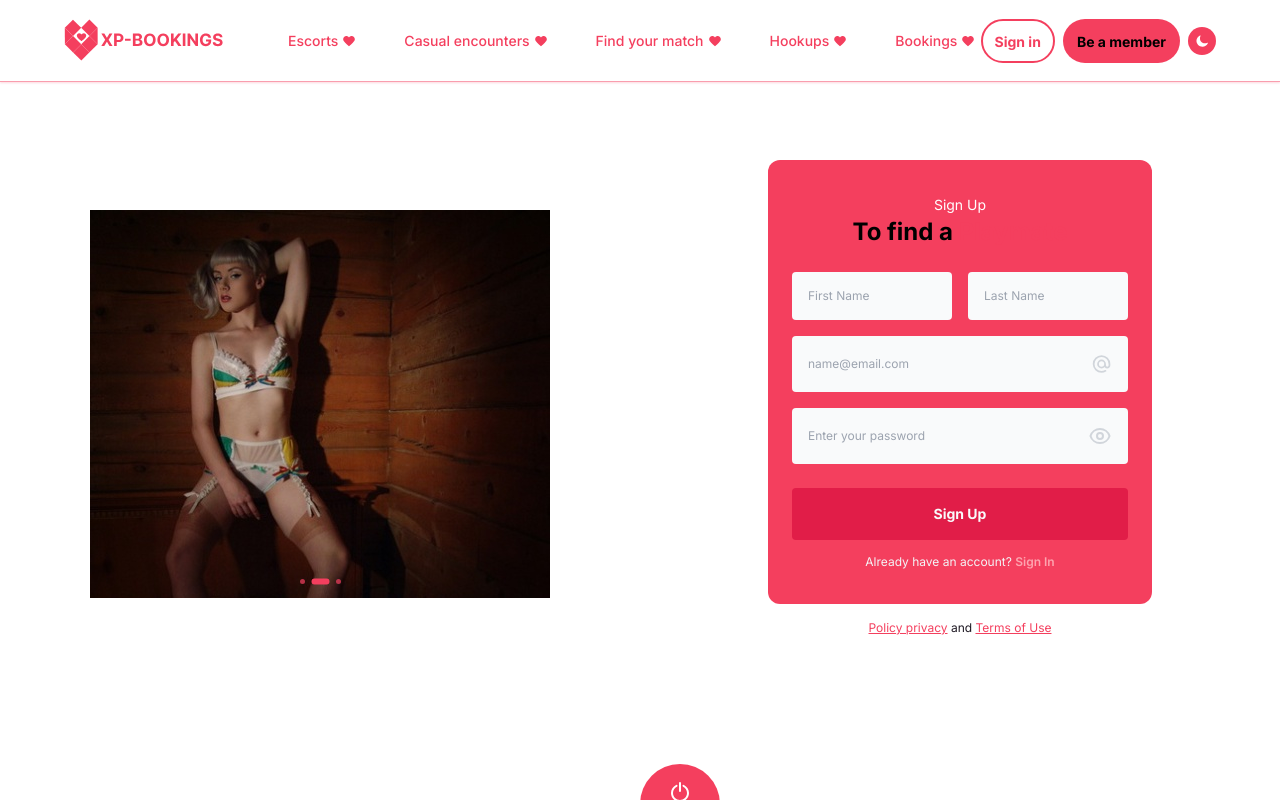
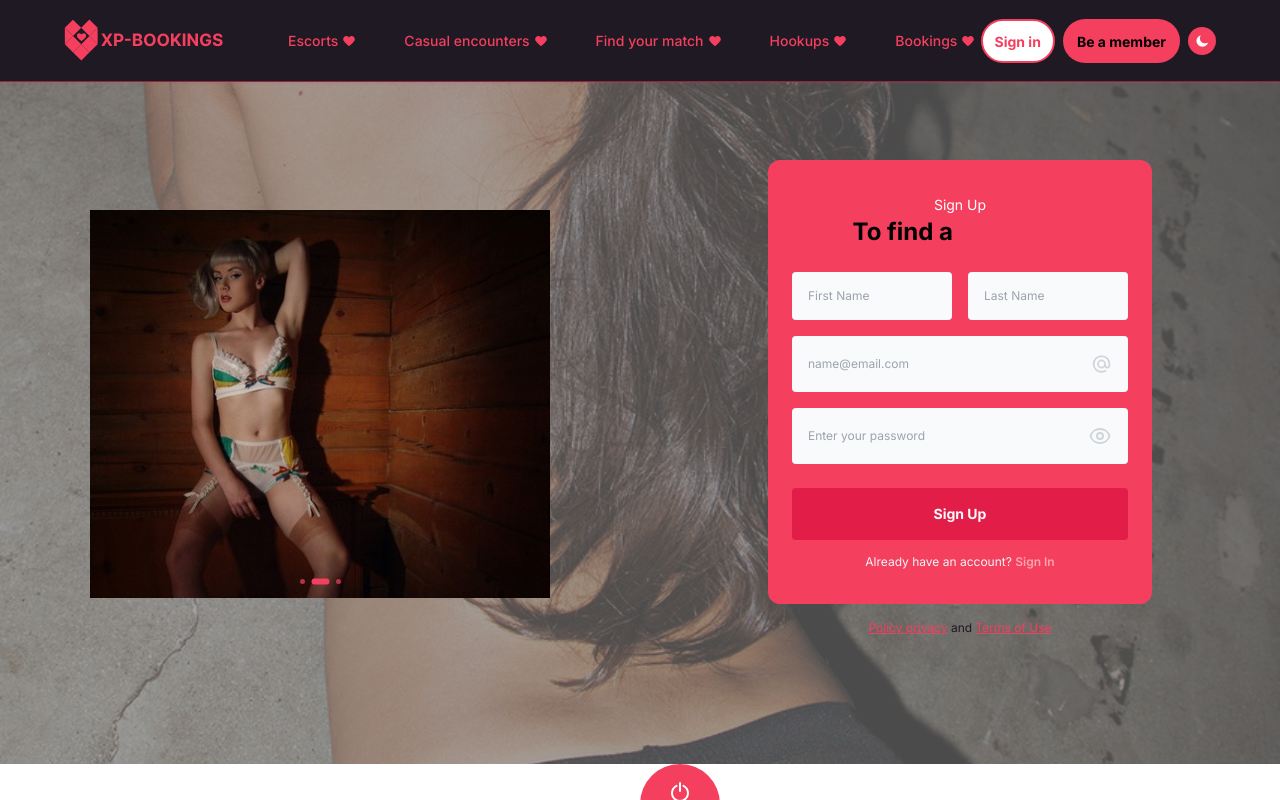
Before and after one commit to geniusmark99/xp-bookings, a Next.js app: page / in a window 1280 px wide. Shown: the top 800 px of the page. Built offline with nearby package versions, Linux system fonts and the light colour scheme.

Commit message:
first-commit

```diff
--- a/src/app/component/SectionOneWidget.jsx
+++ b/src/app/component/SectionOneWidget.jsx
@@ -63,8 +63,8 @@ export default function SectionOneWidget() {
 
 
     return (
-        <section className="pb-12 md:pb-24 lg:pb-32 bg-white dark:bg-xp-color">
-            <nav className={`${isScrolled ? 'bg-rose-500 border-white' : 'border-rose-500/50'} transition-colors duration-300 fixed w-full z-[2000] px-3 lg:px-16 py-4 border-b  shadow-sm shadow-rose-500/20`}>
+        <section className="pb-12 md:pb-24 lg:pb-32 bg-white dark:bg-xp-color gradient-overlay bg-cover bg-center">
+            <nav className={`${isScrolled ? 'bg-rose-500 border-white' : 'border-rose-500/50 bg-xp-color'}  transition-colors duration-300 fixed w-full z-[2000] px-3 lg:px-16 py-4 border-b  shadow-sm shadow-rose-500/20`}>
                 <div className="flex items-center">
                     <a className="inline-block text-lg font-bold" href="#">
                         <XPLogo className={`${isScrolled ? 'fill-white' : 'fill-rose-500'} w-[10rem]`} />
--- a/src/app/globals.css
+++ b/src/app/globals.css
@@ -125,6 +125,19 @@ body {
     }
 }
 
+.gradient-overlay::before {
+  content: '';
+  position: absolute;
+  top: 0;
+  right: 0;
+  bottom: 0;
+  left: 0;
+  background: linear-gradient(to bottom, rgba(0, 0, 0, 0.5), rgba(0, 0, 0, 0.5)), url('../../public/images/woman-6.jpg');
+  background-size: cover;
+  background-position: center;
+  opacity: 0.7; /* Adjust the opacity as needed */
+  z-index: 0;
+}
 
 /*
 #water-ripple{
```
